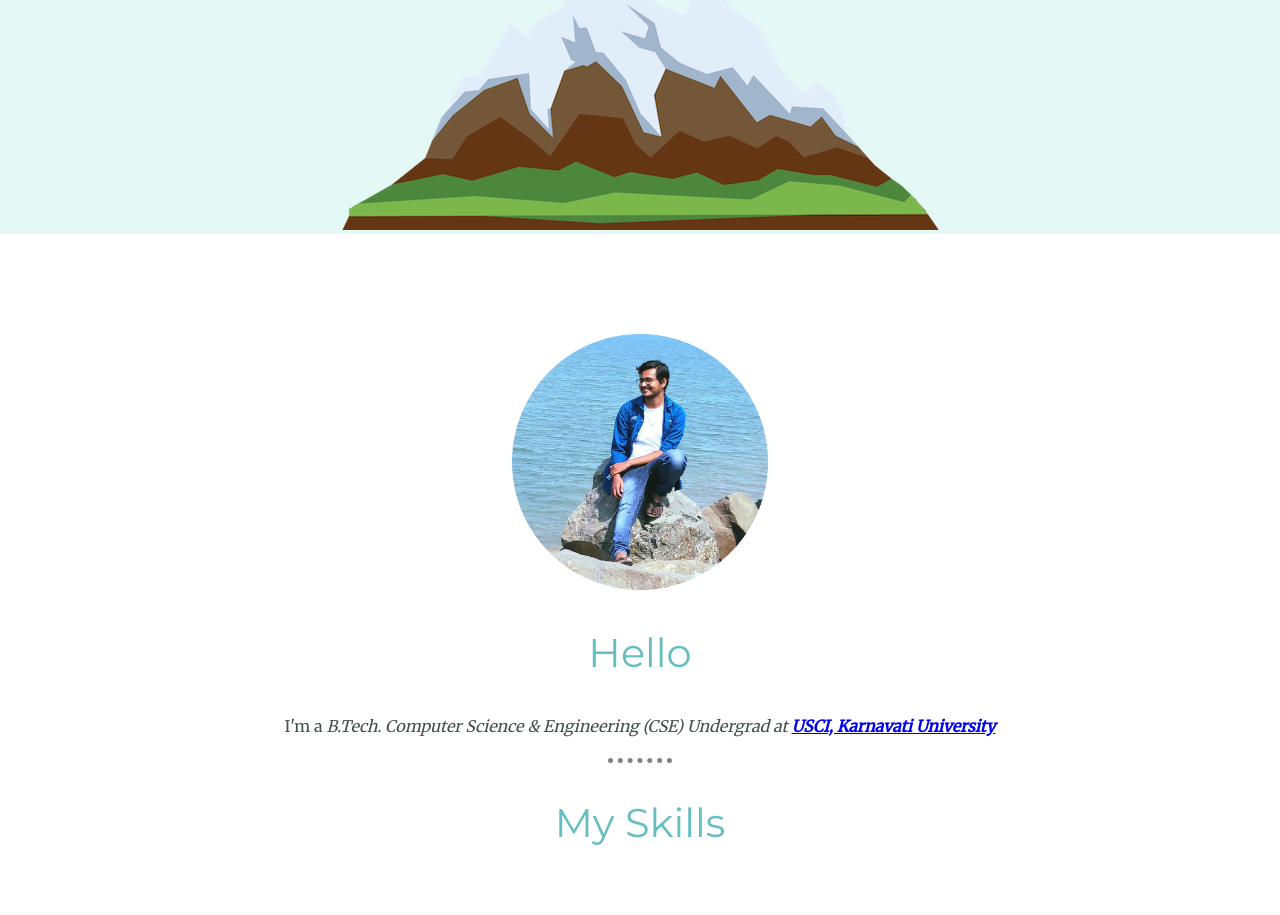
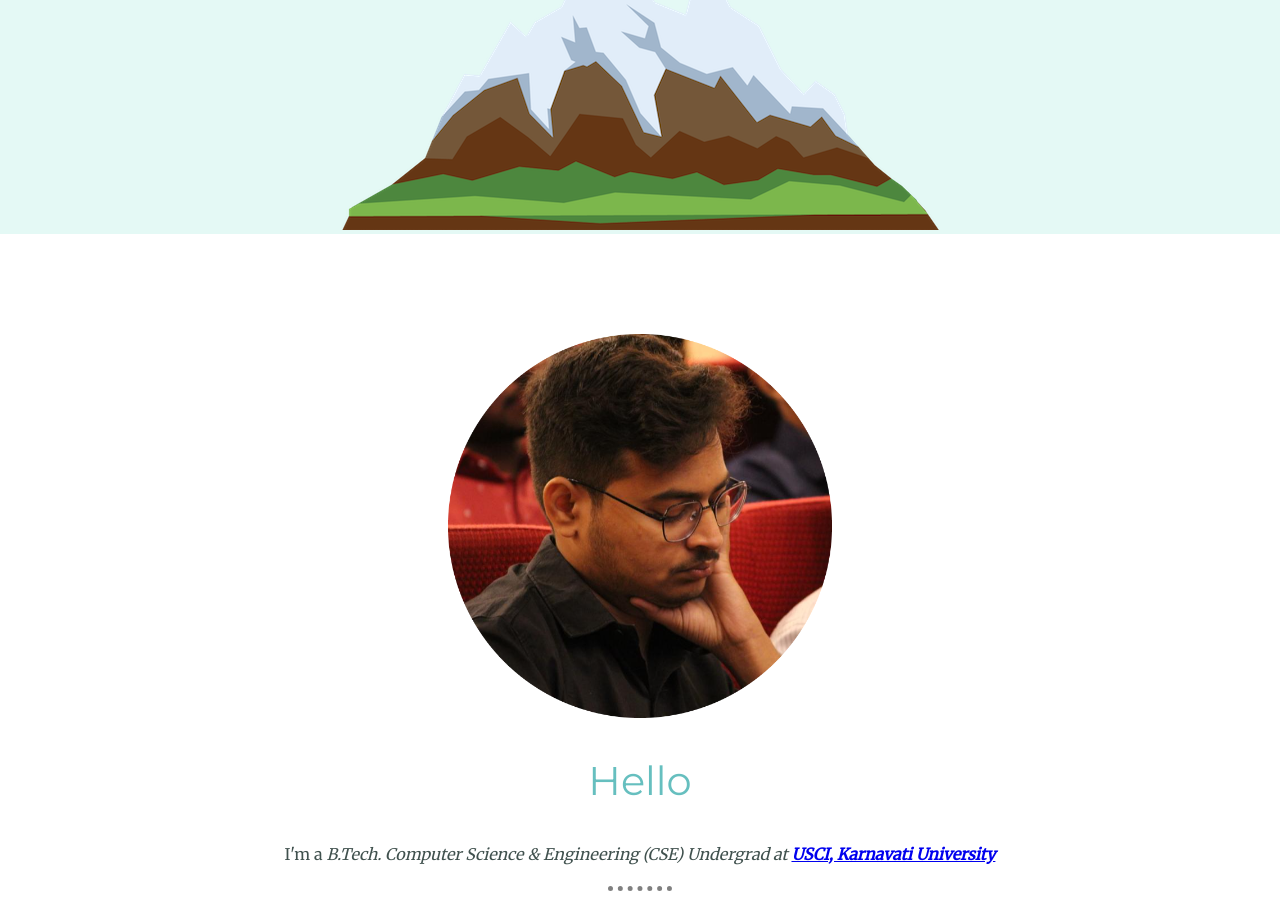
Before and after one commit to vikkkas/vikas-website, a plain HTML site: page index.html in a window 1280 px wide. Shown: the part 524-1439 px from the top of the page. Drawn offline with Linux system fonts and the light colour scheme.

Commit message:
Changed Profile Picture

```diff
--- a/index.html
+++ b/index.html
@@ -23,7 +23,7 @@
 
     <div class="middle-container">
         <div class="profile">
-            <img id="profie-pic" src="images and icons/Profile.png" alt="profile-picture" width="20%">
+            <img id="profie-pic" src="images and icons/sih 2022-modified.png" alt="profile-picture" width="30%">
             <h2>Hello</h2>
             <p>I'm a <em>B.Tech. Computer Science & Engineering (CSE) Undergrad at <strong><a href="https://karnavatiuniversity.edu.in/usci/b-tech-computer-science-and-engineering-with-specialization-in-artificial-intelligence-and-machine-learning/"> USCI, Karnavati University</a></strong></em></p>
         </div>
```
Also changed, not shown: images and icons/sih 2022-modified.png (added), images and icons/sih 2022.jpeg (added).
